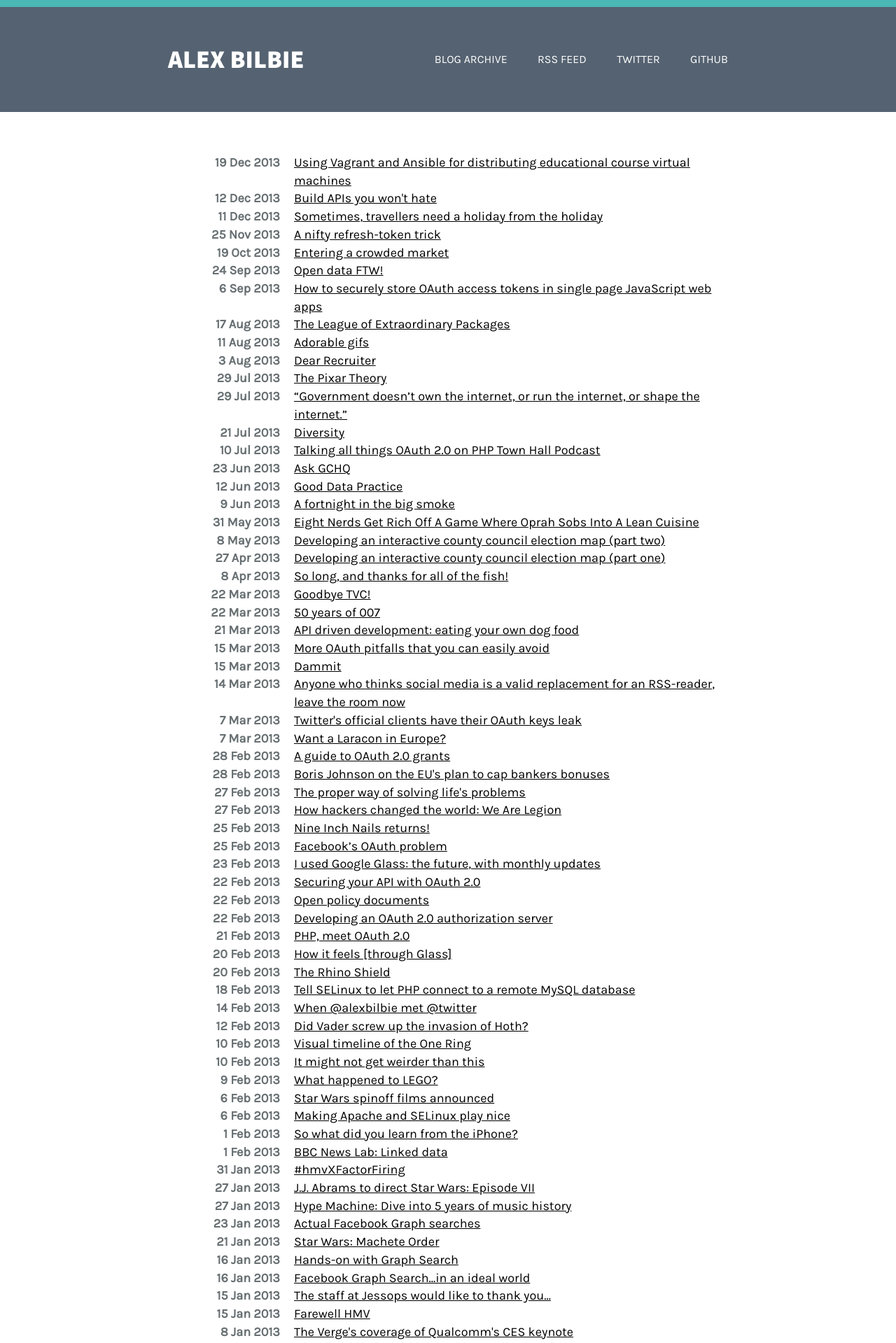
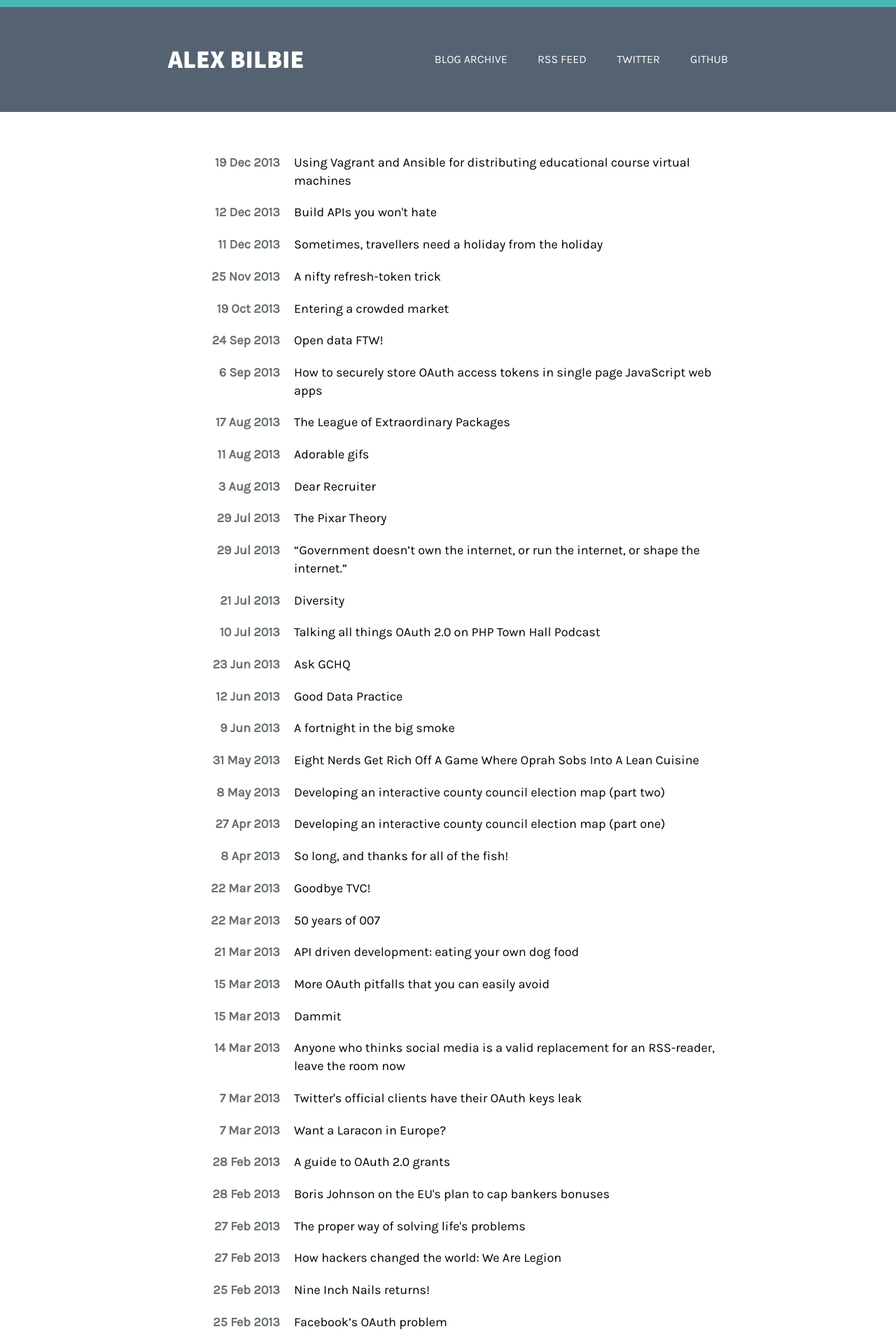
Before and after one commit to alexbilbie/alexbilbie.github.com, a Jekyll site: the page built from archives.html, in a window 1280 px wide. Shown: the top 1919 px of the page at 70% size. Built offline with Jekyll 4.4.1, drawn with Linux system fonts in a browser that asks for light colours; Markdown is read by kramdown in place of the engine named in the settings.

Commit message:
Updated CSS

```diff
--- a/404.html
+++ b/404.html
@@ -19,7 +19,7 @@
         <meta name="viewport" content="width=device-width">
         <link rel="alternate" type="application/rss+xml" title="RSS feed for alexbilbie.com" href="/rss.xml" />
         <link href='http://fonts.googleapis.com/css?family=Source+Sans+Pro:900|Karla:400,400italic' rel='stylesheet' type='text/css'>
-        <link rel="stylesheet" href="/css/main.css?v3">
+        <link rel="stylesheet" href="/css/main.css?v3.1">
     </head>
     <body itemscope itemtype="http://schema.org/Blog">
 
--- a/_layouts/default.html
+++ b/_layouts/default.html
@@ -19,7 +19,7 @@
         <meta name="viewport" content="width=device-width">
         <link rel="alternate" type="application/rss+xml" title="RSS feed for alexbilbie.com" href="/rss.xml" />
         <link href='http://fonts.googleapis.com/css?family=Source+Sans+Pro:900|Karla:400,400italic' rel='stylesheet' type='text/css'>
-        <link rel="stylesheet" href="/css/main.css?v3">
+        <link rel="stylesheet" href="/css/main.css?v3.1">
     </head>
     <body itemscope itemtype="http://schema.org/Blog">
 
--- a/_layouts/home.html
+++ b/_layouts/home.html
@@ -19,7 +19,7 @@
         <meta name="viewport" content="width=device-width">
         <link rel="alternate" type="application/rss+xml" title="RSS feed for alexbilbie.com" href="/rss.xml" />
         <link href='http://fonts.googleapis.com/css?family=Source+Sans+Pro:900|Karla:400,400italic' rel='stylesheet' type='text/css'>
-        <link rel="stylesheet" href="/css/main.css?v3">
+        <link rel="stylesheet" href="/css/main.css?v3.1">
     </head>
     <body itemscope itemtype="http://schema.org/Blog">
 
--- a/css/main.css
+++ b/css/main.css
@@ -3557,6 +3557,22 @@ article .bodytext a {
   color: black;
   text-decoration: underline;
 }
+article .bodytext .line-numbers {
+  display: inline-block;
+  margin-right: 15px;
+}
+article .bodytext .line-numbers a {
+  text-decoration: none;
+}
+article .bodytext dd {
+  padding: 0 0 20px;
+}
+article .bodytext dd a {
+  text-decoration: none;
+}
+article .bodytext dd a:hover {
+  text-decoration: underline;
+}
 article .bodytext .embed-container {
   position: relative;
   padding-bottom: 56.25%;
```
Also changed, not shown: css/main.less (+21 -0 lines).
